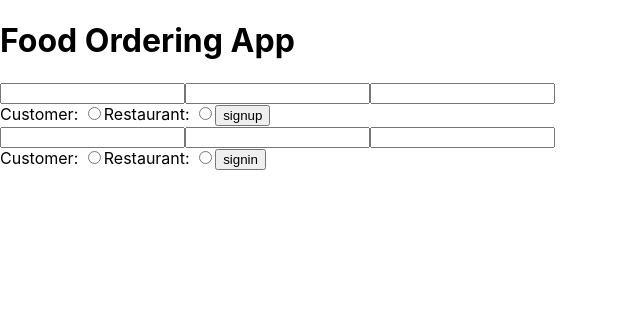
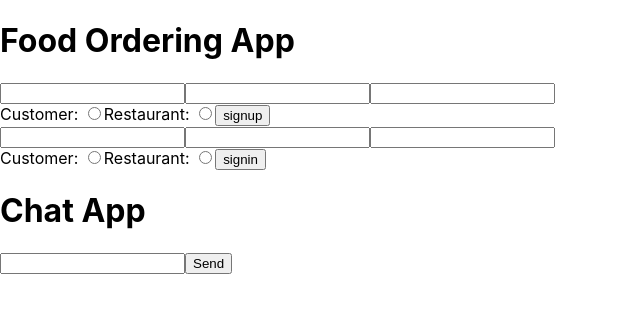
Before and after one commit to rockingatgithub/cn-feb-2022-food-ordering-app-client, a React (Create React App) app: page / in a window 1280 px wide. Shown: the top 312 px of the page, without its empty margins (0-640 px from the left). Built offline with nearby package versions, Linux system fonts and the light colour scheme; no server answers.

Commit message:
Added socket client

```diff
--- a/package.json
+++ b/package.json
@@ -10,6 +10,7 @@
     "react": "^18.2.0",
     "react-dom": "^18.2.0",
     "react-scripts": "5.0.1",
+    "socket.io-client": "^4.5.3",
     "web-vitals": "^2.1.4"
   },
   "scripts": {
--- a/src/components/App.js
+++ b/src/components/App.js
@@ -1,5 +1,6 @@
 import Cookies from 'js-cookie';
 import React, { Component } from 'react';
+import Chat from './Chat';
 import Login from './Login';
 import Profile from './Profile';
 
@@ -44,6 +45,7 @@ class App extends Component {
         {this.state.isLoggedIn ? <Profile user={this.state.user} /> : <><Login type="signup" setUser={this.setUser} />
           <Login type="signin" setUser={this.setUser} /> </>}
 
+          <Chat/>
 
       </div>
     );
--- /dev/null
+++ b/src/components/Chat.jsx
@@ -0,0 +1,46 @@
+import React, { Component } from 'react';
+import socketIO from 'socket.io-client';
+const scoket = socketIO.connect('http://localhost:8000')
+
+
+class Chat extends Component {
+
+    constructor(props) {
+        super(props);
+        this.state = {
+            msg: ''
+        }
+    }
+
+
+    componentDidMount = () => {
+        scoket.on('msg-from-backend', (msg) => {
+            console.log('Message received!', msg)
+        })
+    }
+
+    msgHandler = (event) => {
+        this.setState({
+            msg: event.target.value
+        })
+    }
+
+    sendMessage = () => {
+        scoket.emit('msg', this.state.msg)
+    }
+
+    render() {
+        return (
+            <div>
+
+                <h1>Chat App</h1>
+
+                <input type="text" onChange={this.msgHandler} />
+                <button onClick={this.sendMessage} > Send </button>
+
+            </div>
+        );
+    }
+}
+
+export default Chat;
```
Also changed, not shown: 1 other file (tests, documents, lock files or other folders).
